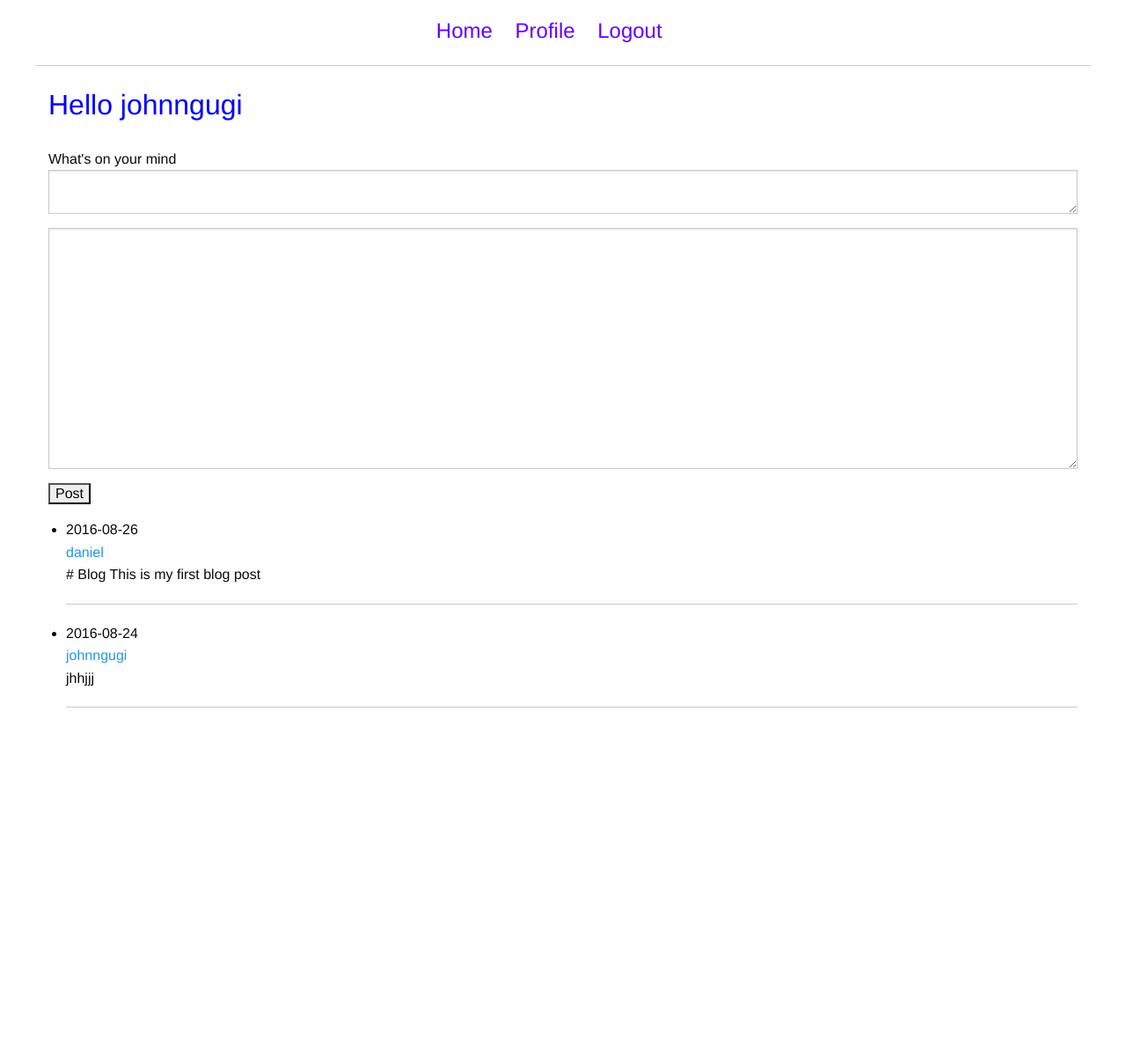
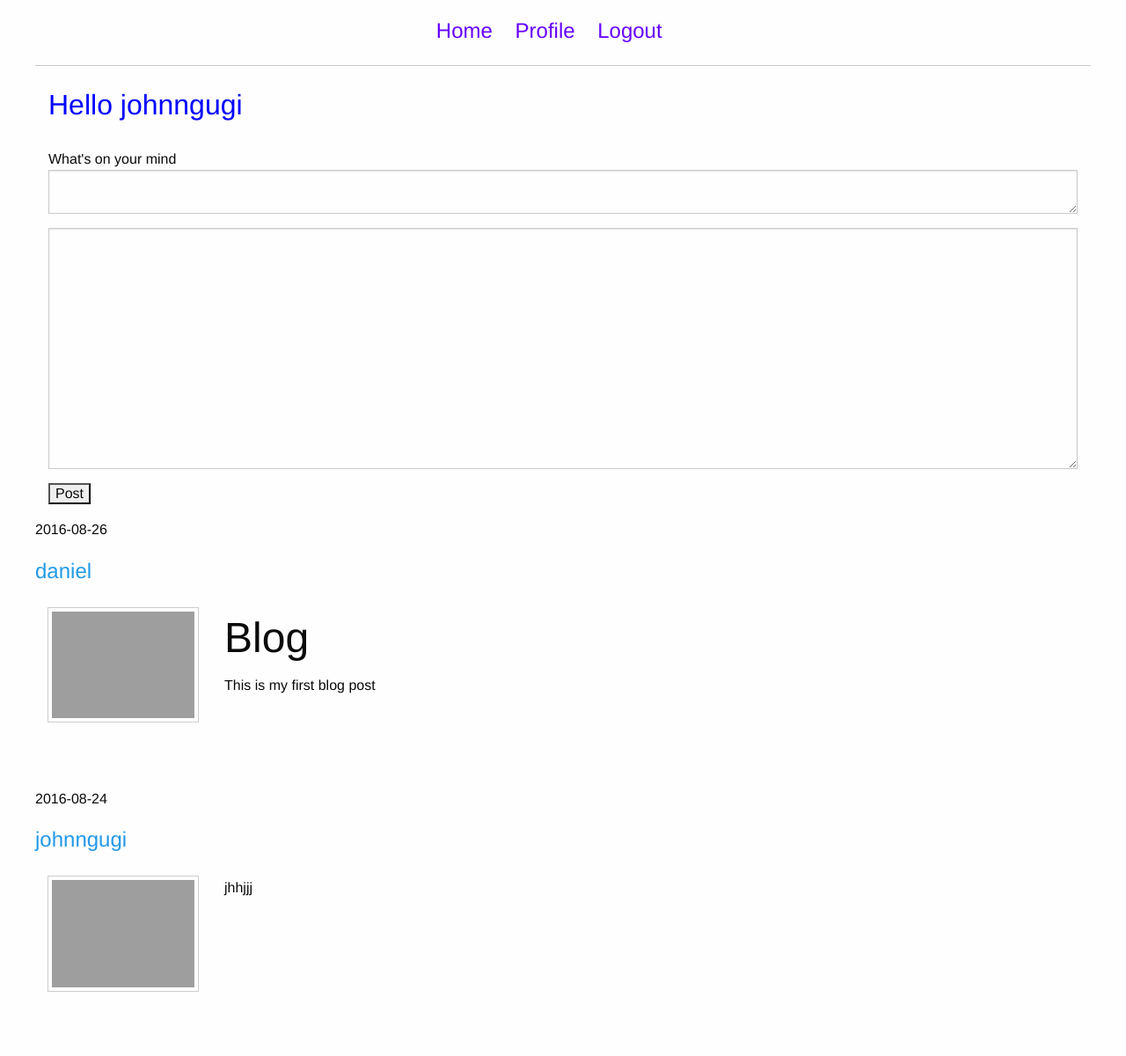
Before and after one commit to johnngugi/microblog, a Flask app: page / in a window 1280 px wide. Shown: the whole page at 88% size. Before the commit the page ends 804 px from the top, so only its background shows below. Run offline with Flask 2, Linux system fonts and the light colour scheme; a user stored in the database is signed in; data comes from the database, SQL or seed files in the repository; both versions use the stored data as it was after the commit; parts of the project's set-up code (start-up, migrations or seed data) failed here and were passed over; some libraries are stand-ins or nearby versions; grey boxes are pictures that could not be loaded.

Commit message:
Change layout of main page

```diff
--- a/app/models.py
+++ b/app/models.py
@@ -68,11 +68,6 @@ class User(UserMixin, db.Model):
     last_seen = db.Column(db.DateTime(), default=datetime.utcnow)
     posts = db.relationship('Post', backref='author', lazy='dynamic')
 
-    def ping(self):
-        self.last_seen = datetime.utcnow()
-        db.session.add(self)
-        db.session.commit()
-
     def __init__(self, **kwargs):
         super(User, self).__init__(**kwargs)
 
@@ -103,6 +98,10 @@ class User(UserMixin, db.Model):
     def is_administrator(self):
         return self.can(Permission.ADMINISTER)
 
+    def ping(self):
+        self.last_seen = datetime.utcnow()
+        db.session.add(self)
+        # db.session.commit()
 
     def gravatar(self, size=100, default='identicon', rating='g'):
         if request.is_secure:
--- a/app/static/css/styles.css
+++ b/app/static/css/styles.css
@@ -1,3 +1,7 @@
+li {
+    list-style-type: none;
+}
+
 /*
   ========================================
   Navbar
@@ -49,9 +53,14 @@
   ========================================
 */
 
+.posts {
+    margin-bottom: 5%;
+}
+.thumnail {
+  border: 2px solid black;
+}
 #messageForm {
-    margin: 0px;
-    margin-bottom: 1px;
+    margin: 0 0 1px;
 }
 #chatBox {
     font-family: tahoma;
@@ -88,6 +97,9 @@
     width: 10%;
     margin: 1% 0 3% 3%;
 }
+.posts {
+
+}
 
 /*
   ========================================
--- a/app/templates/base.html
+++ b/app/templates/base.html
@@ -2,15 +2,12 @@
   <head>
     <meta charset="utf-8">
     <meta name="viewport" content="width=device-width, initial-scale=1.0">
+      {{ moment.include_jquery() }}
+      {{ moment.include_moment() }}
     <link rel="stylesheet" href="{{ url_for('static', filename='css/foundation.min.css') }}">
     <link rel="stylesheet" href="{{ url_for('static', filename='css/styles.css') }}">
 {#    <script src="https://use.fontawesome.com/b3c15b8030.js"></script>#}
-    <title>John Ngugi</title>
-    {% if title %}
-    <title>{{ title }} - microblog</title>
-    {% else %}
     <title>microblog</title>
-    {% endif %}
   </head>
   <body>
     <div class="expanded row navbar">
@@ -37,22 +34,10 @@
                 </ul>
             {% endif %}
         {% endwith %}
-
-{#        {% for post in posts %}#}
-{#            <p>#}
-{#                {{ post.author.username }} says: <b>{{ post.body }}</b>#}
-{#            </p>#}
-{#        {% endfor %}#}
     {% endblock %}
-
-    {% block scripts %}
-        <script src="{{ url_for('static', filename='jquery-3.0.0.js') }}"></script>
-{#        {{ super() }}#}
-        {{ moment.include_moment() }}
-        <script src="{{ url_for('static', filename='script.js') }}"></script>
-    {% endblock %}
-
   {% endblock %}
 
+{#    <script src="{{ url_for('static', filename='jquery-3.0.0.js') }}"></script>#}
+{#    <script src="{{ url_for('static', filename='script.js') }}"></script>#}
   </body>
 </html>
--- a/app/templates/index.html
+++ b/app/templates/index.html
@@ -1,4 +1,5 @@
 {% extends "base.html" %}
+{% block page_content %}
 {% block content %}
 
     <div class="row logo">
@@ -20,25 +21,36 @@
             </form>
         </div>
     </div>
+
     <div class="row">
-        <ul class="posts">
+        <div class="large-12 columns">
             {% for post in posts %}
-                <div class="large-12 columns">
-                    <li class="post">
-                        <div class="profile-thumbnail">
-                            <a href="{{ url_for('.user', username=post.author.username) }}"></a>
-                        </div>
-                        <div class="post-date">{{ post.timestamp.strftime('%Y-%m-%d') }}</div>
-                        <div class="post-author">
+                <li>
+                    <div class="row">
+                        <p>{{ post.timestamp.strftime('%Y-%m-%d') }}</p>
+                        <div style="margin-bottom: 2%;font-size: 1.5em;">
                             <a href="{{ url_for('.user', username=post.author.username) }}">
                                 {{ post.author.username }}
                             </a>
                         </div>
-                        <div class="postbody">{{ post.body }}</div>
-                    </li>
-                    <hr>
-                </div>
+                    </div>
+                    <div class="row posts">
+                        <div class="large-2 columns">
+                            <div class="thumbnail">
+                                <img class="" src="{{ post.author.gravatar(size=40) }}">
+                            </div>
+                        </div>
+                        <div class="large-10 columns">
+                            {% if post.body_html %}
+                                {{ post.body_html | safe }}
+                            {% else %}
+                                {{ post.body }}
+                            {% endif %}
+                        </div>
+                    </div>
+                </li>
             {% endfor %}
-        </ul>
+        </div>
     </div>
 {% endblock %}
+{% endblock %}
--- a/app/views.py
+++ b/app/views.py
@@ -68,7 +68,7 @@ def user(username):
         flash('User %s not found.' % username)
         return redirect(url_for('index'))
     posts = user.posts.order_by(Post.timestamp.desc()).all()
-    return render_template('user.html', user=user, posts=posts)
+    return render_template('user.html', user=user, posts=posts, current_time=datetime.datetime.utcnow())
 
 
 @app.route('/edit', methods=['GET', 'POST'])
```
Also changed, not shown: app/templates/user.html (+5 -3 lines), app/microblog.db.
